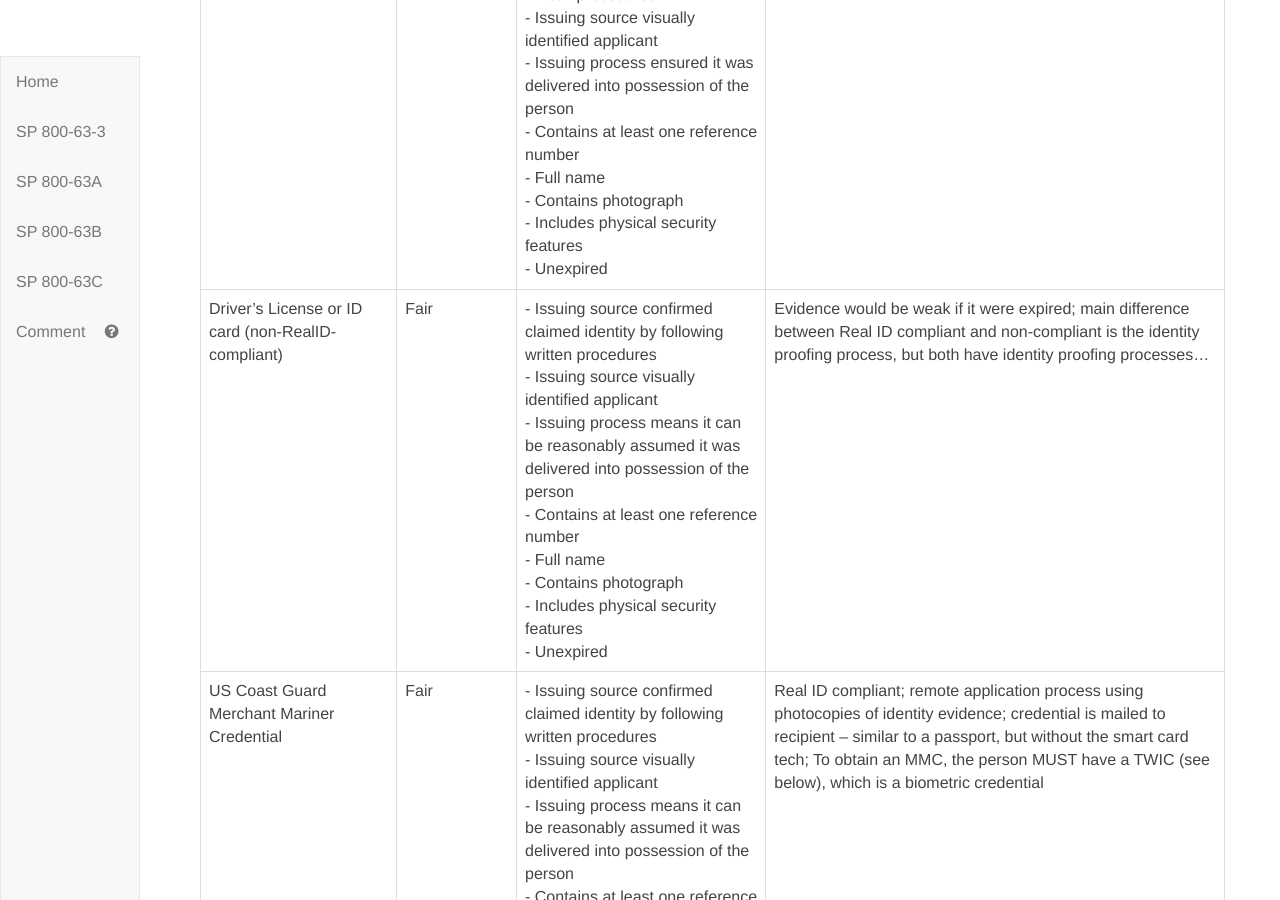
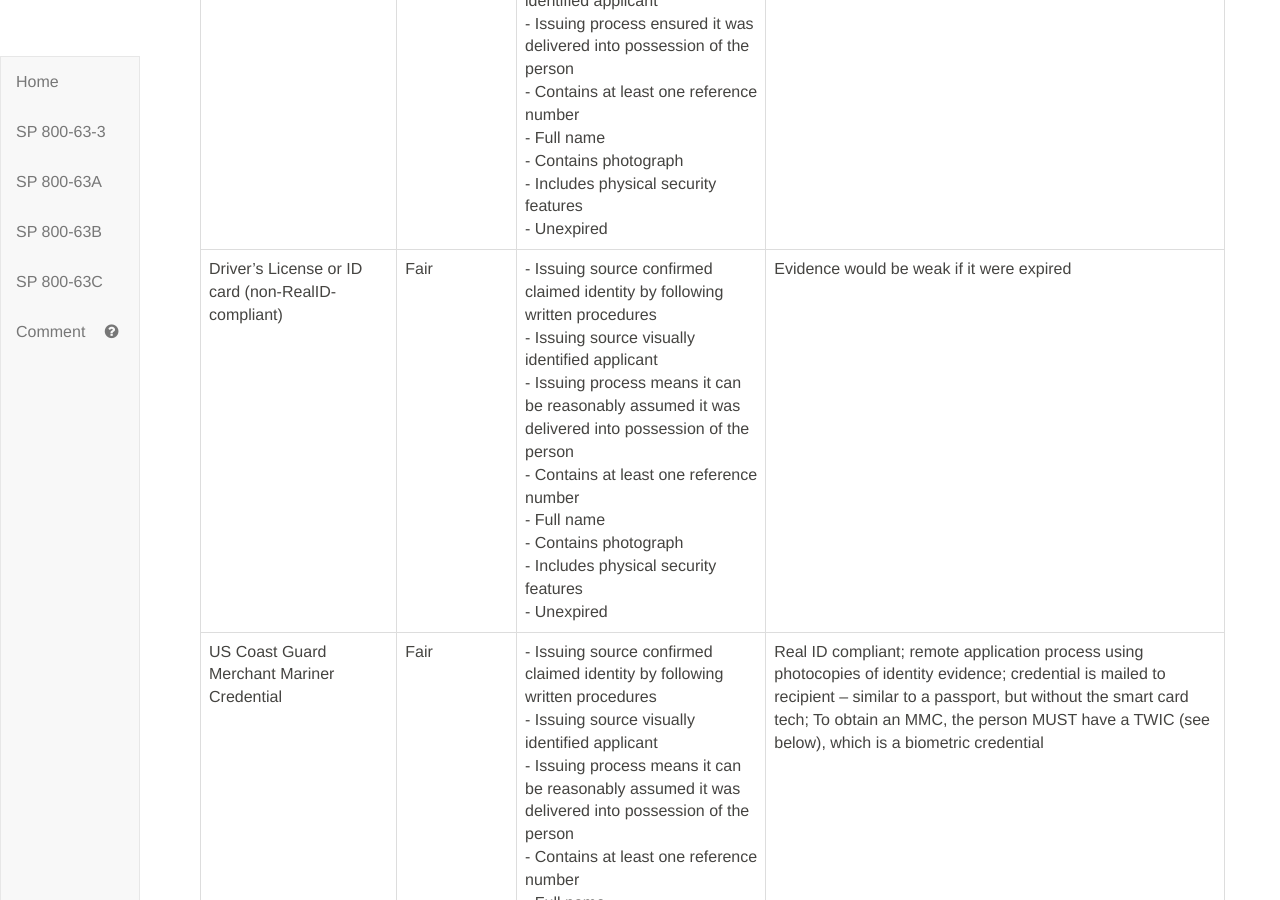
Before and after one commit to tridentity/800-63A-ImplGuide, a Jekyll site: the page built from 5_Validation.md, in a window 1280 px wide and 900 px high, scrolled down 7416 px. Built offline with Jekyll 4.4.1, drawn with Linux system fonts in a browser that asks for light colours; our own code applies the rules of GitHub Pages for plain Markdown files; some of the changed text lies outside the part shown.

Commit message:
Update 5_Validation.md

```diff
--- a/5_Validation.md
+++ b/5_Validation.md
@@ -55,11 +55,10 @@ When validating - agencies must do so consistent with the level of strength appr
 | CAC  | Superior | - Issuing source confirmed claimed identity by following written procedures<br/> - Issuing source visually identified applicant<br/> - Issuing process ensured it was delivered into possession of the person<br/> - Contains at least one reference number<br/> - Full name<br/> - Contains photograph<br/> - Contains biometric template<br/> - Includes digital information<br/> - Includes physical security features<br/> - Unexpired |  |
 | PIV-I card | Superior | - Issuing source confirmed claimed identity by following written procedures<br/> - Issuing source visually identified applicant<br/> - Issuing process ensured it was delivered into possession of the person<br/> - Contains at least one reference number<br/> - Full name<br/> - Contains photograph<br/> - Contains biometric template<br/> - Includes digital information<br/> - Includes physical security features<br/> - Unexpired |  |
 | Native American Enhanced Tribal Card | Superior or Strong | - Issuing source confirmed claimed identity by following written procedures<br/> - Issuing source visually identified applicant<br/> - Issuing process ensured it was delivered into possession of the person<br/> - Contains at least one reference number<br/> - Full name<br/> - Contains photograph<br/> - CAN Contain biometric template<br/> - Includes digital information<br/> - Includes physical security features<br/> - Unexpired | May or may not contain biometric capabilities; acceptable in lieu of a passport |
-| US Passport - expired | Strong | - Same as above, but Expired |  |
 | Permanent Resident Card - unexpired | Strong | - Issuing source confirmed claimed identity by following written procedures<br/> - Issuing source visually identified applicant<br/> - Issuing process ensured it was delivered into possession of the person<br/> - Contains at least one reference number<br/> - Full name<br/> - Contains photograph<br/> - Includes<br/> - digital information (RFID chip contains digital information including the cardholder’s photograph, fingerprint, name, digitized signature, date of birth and registration number)<br/> - Includes physical security features<br/> - Unexpired | The strength of the card is dependent on when it was issued: Since May 11, 2010, new green cards contain an RFID chip; Cards issued between January 1977 and August 1989 do not have document numbers or expiration dates and are valid indefinitely. Security features: https://fcw.com/articles/2010/05/13/us-issues-redesigned-rfid-green-cards.aspx |
 | Driver's License or ID card (RealID-compliant) | Strong | - Issuing source confirmed claimed identity by following written procedures<br/> - Issuing source visually identified applicant<br/> - Issuing process means it can be reasonably assumed it was delivered into possession of the person <br/> - Contains at least one reference number<br/> - Full name<br/> - Contains photograph<br/> - Includes physical security features<br/> - Unexpired | Evidence would be weak if it were expired |
 | US Citizen ID card (Form I-197) | Strong | - Issuing source confirmed claimed identity by following written procedures<br/> - Issuing source visually identified applicant<br/> - Issuing process ensured it was delivered into possession of the person<br/> - Contains at least one reference number<br/> - Full name<br/> - Contains photograph<br/> - Includes physical security features<br/> - Unexpired |  |
-| Driver's License or ID card (non-RealID-compliant) | Fair | - Issuing source confirmed claimed identity by following written procedures<br/> - Issuing source visually identified applicant<br/> - Issuing process means it can be reasonably assumed it was delivered into possession of the person<br/> - Contains at least one reference number<br/> - Full name<br/> - Contains photograph<br/> - Includes physical security features<br/> - Unexpired | Evidence would be weak if it were expired; main difference between Real ID compliant and non-compliant is the identity proofing process, but both have identity proofing processes…  |
+| Driver's License or ID card (non-RealID-compliant) | Fair | - Issuing source confirmed claimed identity by following written procedures<br/> - Issuing source visually identified applicant<br/> - Issuing process means it can be reasonably assumed it was delivered into possession of the person<br/> - Contains at least one reference number<br/> - Full name<br/> - Contains photograph<br/> - Includes physical security features<br/> - Unexpired | Evidence would be weak if it were expired |
 | US Coast Guard Merchant Mariner Credential | Fair | - Issuing source confirmed claimed identity by following written procedures<br/> - Issuing source visually identified applicant<br/> - Issuing process means it can be reasonably assumed it was delivered into possession of the person <br/> - Contains at least one reference number<br/> - Full name<br/> - Contains photograph<br/> - Includes physical security features<br/> - Unexpired | Real ID compliant; remote application process using photocopies of identity evidence; credential is mailed to recipient -- similar to a passport, but without the smart card tech; To obtain an MMC, the person MUST have a TWIC (see below), which is a biometric credential |
 | Native American Tribal Photo Identification Card | Fair | - Issuing source confirmed claimed identity by following written procedures<br/> - Issuing source visually identified applicant<br/> - Issuing process means it can be reasonably assumed it was delivered into possession of the person <br/> - Contains at least one reference number<br/> - Full name<br/> - Contains photograph<br/> - Includes physical security features<br/> - Unexpired | Each tribe has a different card format, non-standardized; similar to a drivers license in design  |
 | US Social Security Card | Fair | - issuing source confirmed claimed identity<br/> - Issuing process can be reasonably assumed it was delivered to person<br/> - The evidence: contains a unique reference number |  |
```
